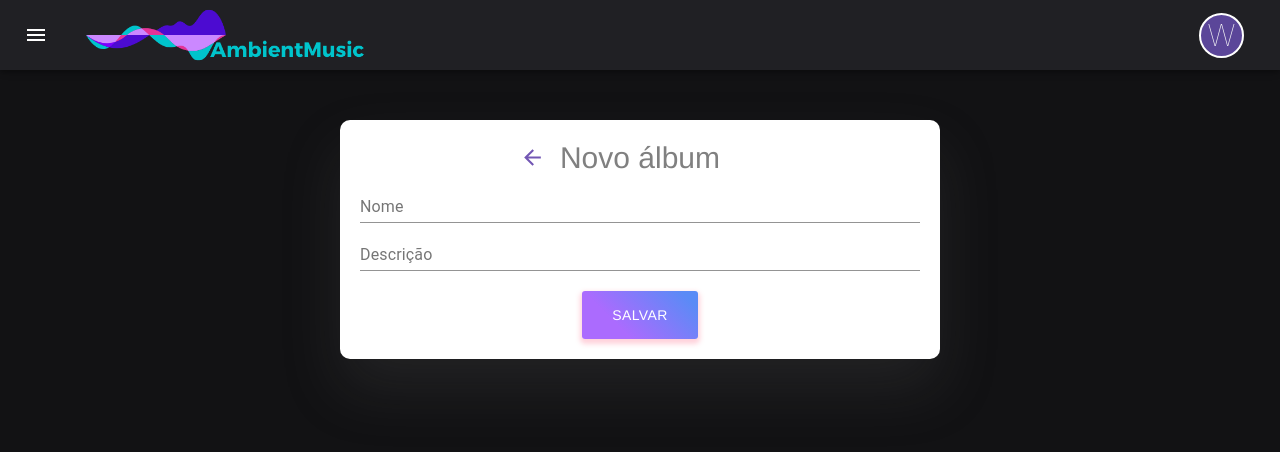
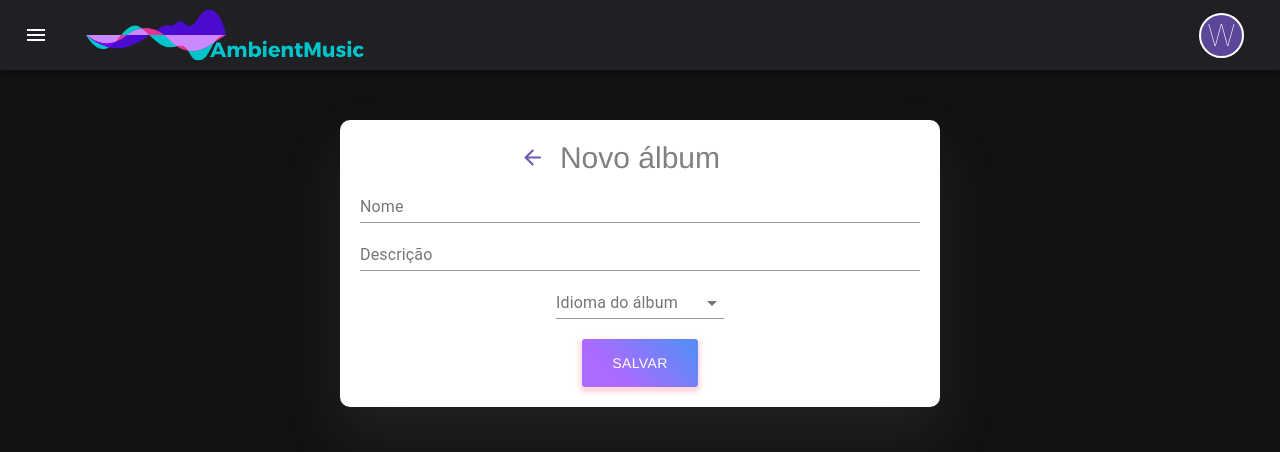
Before and after one commit to WilsonCaetanojr/ambient-music-web, a React (Create React App) app: page /newAlbum in a window 1280 px wide. Shown: the top 452 px of the page. Built offline with nearby package versions, Linux system fonts and the light colour scheme.

Commit message:
Continuidade na tela de novo álbum

```diff
--- a/src/pages/newAlbum/NewAlbum.jsx
+++ b/src/pages/newAlbum/NewAlbum.jsx
@@ -1,7 +1,14 @@
 import { useState } from "react";
 import Navbar from "../../components/navbar/Navbar";
 import "./newAlbum.css";
-import { Input, InputLabel, FormControl, Button } from "@material-ui/core";
+import {
+  Input,
+  InputLabel,
+  FormControl,
+  Button,
+  MenuItem,
+  Select,
+} from "@material-ui/core";
 import ArrowBackIcon from "@material-ui/icons/ArrowBack";
 import { useHistory } from "react-router-dom";
 import useStyle from "../../styles/useStyles/button";
@@ -12,6 +19,7 @@ const NewAlbum = () => {
   const [description, setDescription] = useState("");
   const [image, setImage] = useState(null);
   const [previewImage, setPreviewImage] = useState("");
+  const [language, setLanguage] = useState("");
   const classes = useStyle();
 
   const handleSelectImages = e => {
@@ -64,6 +72,24 @@ const NewAlbum = () => {
                   />
                 </FormControl>
 
+                <FormControl style={{ width: "30%" }}>
+                  <InputLabel id="demo-simple-select-helper-label">
+                    Idioma do álbum
+                  </InputLabel>
+                  <Select
+                    labelId="demo-simple-select-helper-label"
+                    id="demo-simple-select-helper"
+                    value={language}
+                    onChange={value => setLanguage(value.target.value)}
+                  >
+                    <MenuItem value="">
+                      <em>-</em>
+                    </MenuItem>
+                    <MenuItem value={10}>pt-br</MenuItem>
+                    <MenuItem value={20}>en-us</MenuItem>
+                  </Select>
+                </FormControl>
+
                 <div className="container-button">
                   <Button variant="contained" className={classes.root}>
                     Salvar
```
